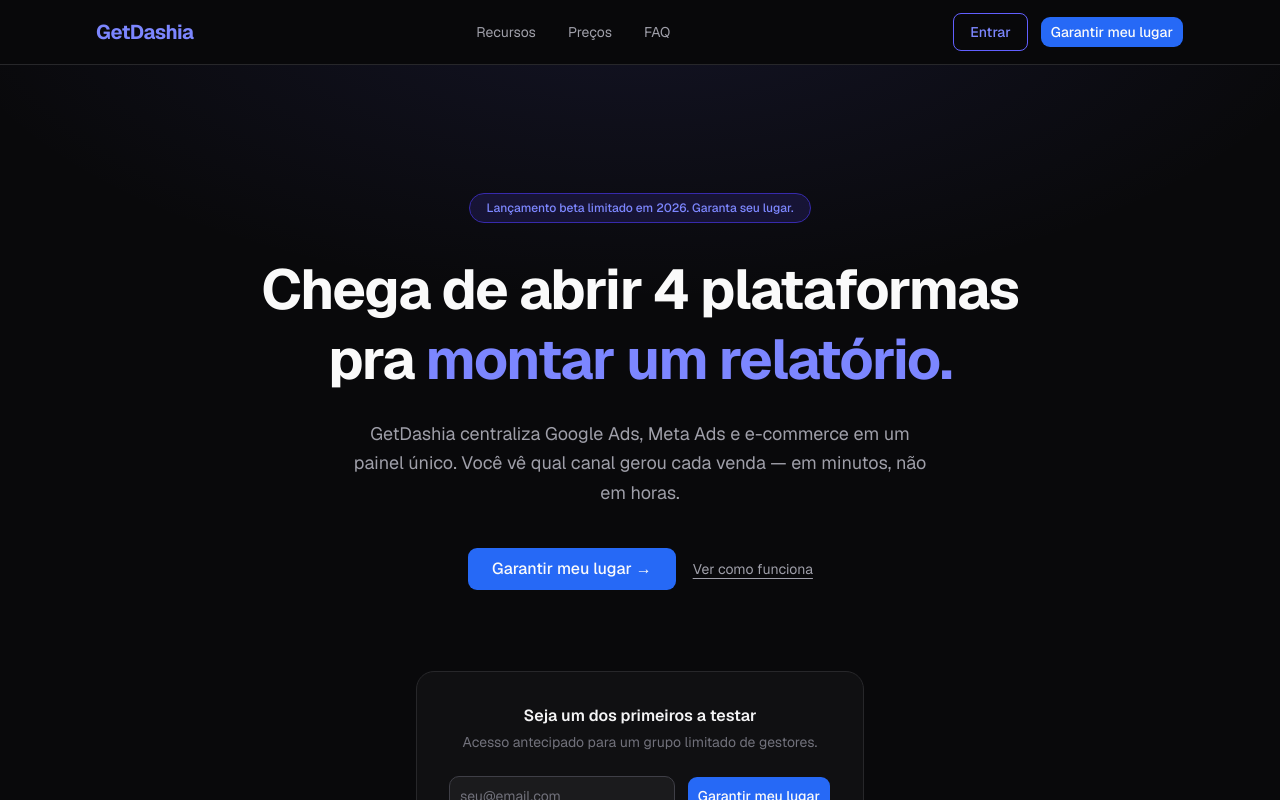
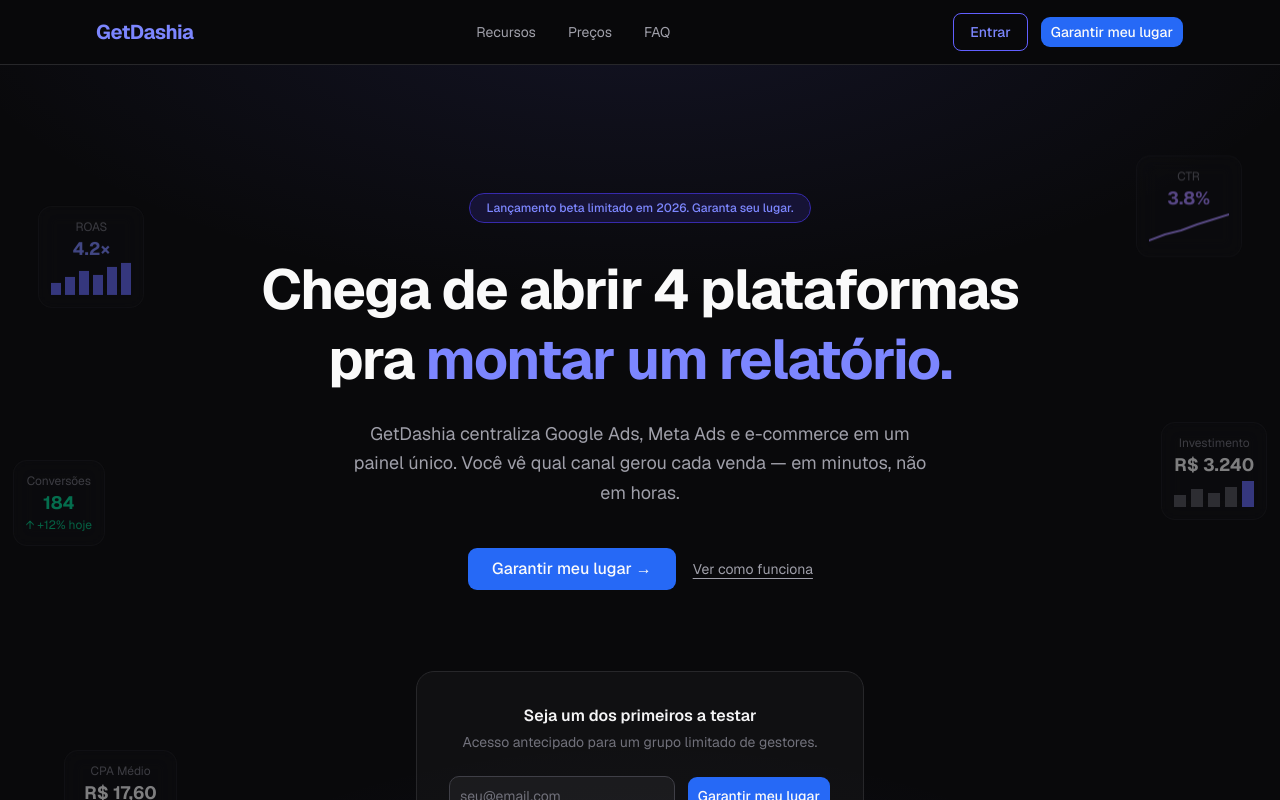
Before and after one commit to LuSan1986/projeto_getdashia, a Next.js app: page / in a window 1280 px wide. Shown: the top 800 px of the page. Built offline with nearby package versions, Linux system fonts and the light colour scheme.

Commit message:
feat(landing): add animated floating dashboard cards to hero background

```diff
--- a/src/components/landing/hero.tsx
+++ b/src/components/landing/hero.tsx
@@ -45,6 +45,94 @@ export default function Hero() {
             "radial-gradient(ellipse 80% 50% at 50% -10%, rgba(99,102,241,0.12) 0%, transparent 70%)",
         }}
       />
+
+      {/* Gradiente de profundidade centro-baixo */}
+      <div
+        aria-hidden
+        className="pointer-events-none absolute inset-0 -z-10"
+        style={{
+          background:
+            "radial-gradient(ellipse 60% 40% at 50% 100%, rgba(99,102,241,0.07) 0%, transparent 70%)",
+        }}
+      />
+
+      {/* Keyframes de flutuação */}
+      <style>{`
+        @keyframes float {
+          from { transform: translateY(0px); }
+          to   { transform: translateY(-12px); }
+        }
+      `}</style>
+
+      {/* Card A — ROAS (top-left) */}
+      <div
+        aria-hidden
+        className="pointer-events-none absolute opacity-30 sm:opacity-50 -z-10 bg-zinc-900/40 border border-zinc-800/50 rounded-xl p-3 backdrop-blur-sm"
+        style={{ top: '15%', left: '3%', animation: 'float 3.5s ease-in-out infinite alternate' }}
+      >
+        <p className="text-xs text-zinc-500">ROAS</p>
+        <p className="text-lg font-bold text-indigo-400">4.2×</p>
+        <svg width="80" height="32" viewBox="0 0 80 32" fill="none">
+          <rect x="0"  y="20" width="10" height="12" fill="#6366f1" />
+          <rect x="14" y="14" width="10" height="18" fill="#6366f1" />
+          <rect x="28" y="8"  width="10" height="24" fill="#6366f1" />
+          <rect x="42" y="12" width="10" height="20" fill="#6366f1" />
+          <rect x="56" y="4"  width="10" height="28" fill="#6366f1" />
+          <rect x="70" y="0"  width="10" height="32" fill="#6366f1" />
+        </svg>
+      </div>
+
+      {/* Card B — CTR (top-right) */}
+      <div
+        aria-hidden
+        className="pointer-events-none absolute opacity-30 sm:opacity-50 -z-10 bg-zinc-900/40 border border-zinc-800/50 rounded-xl p-3 backdrop-blur-sm"
+        style={{ top: '10%', right: '3%', animation: 'float 4.2s ease-in-out infinite alternate' }}
+      >
+        <p className="text-xs text-zinc-500">CTR</p>
+        <p className="text-lg font-bold text-violet-400">3.8%</p>
+        <svg width="80" height="32" viewBox="0 0 80 32" fill="none">
+          <polyline points="0,28 16,22 32,18 48,12 64,7 80,2" stroke="#a78bfa" strokeWidth="2" fill="none" strokeLinecap="round" strokeLinejoin="round" />
+        </svg>
+      </div>
+
+      {/* Card C — Conversões (mid-left, hidden mobile) */}
+      <div
+        aria-hidden
+        className="pointer-events-none absolute opacity-30 sm:opacity-50 -z-10 hidden sm:block bg-zinc-900/40 border border-zinc-800/50 rounded-xl p-3 backdrop-blur-sm"
+        style={{ top: '42%', left: '1%', animation: 'float 5s ease-in-out infinite alternate' }}
+      >
+        <p className="text-xs text-zinc-500">Conversões</p>
+        <p className="text-lg font-bold text-emerald-400">184</p>
+        <p className="text-xs text-emerald-500">↑ +12% hoje</p>
+      </div>
+
+      {/* Card D — Investimento (mid-right, hidden mobile) */}
+      <div
+        aria-hidden
+        className="pointer-events-none absolute opacity-30 sm:opacity-50 -z-10 hidden sm:block bg-zinc-900/40 border border-zinc-800/50 rounded-xl p-3 backdrop-blur-sm"
+        style={{ top: '38%', right: '1%', animation: 'float 3.8s ease-in-out infinite alternate' }}
+      >
+        <p className="text-xs text-zinc-500">Investimento</p>
+        <p className="text-lg font-bold text-zinc-100">R$ 3.240</p>
+        <svg width="80" height="28" viewBox="0 0 80 28" fill="none">
+          <rect x="0"  y="16" width="12" height="12" fill="#52525b" />
+          <rect x="17" y="10" width="12" height="18" fill="#52525b" />
+          <rect x="34" y="14" width="12" height="14" fill="#52525b" />
+          <rect x="51" y="8"  width="12" height="20" fill="#52525b" />
+          <rect x="68" y="2"  width="12" height="26" fill="#6366f1" />
+        </svg>
+      </div>
+
+      {/* Card E — CPA Médio (bottom-left, hidden mobile) */}
+      <div
+        aria-hidden
+        className="pointer-events-none absolute opacity-30 sm:opacity-50 -z-10 hidden sm:block bg-zinc-900/40 border border-zinc-800/50 rounded-xl p-3 backdrop-blur-sm"
+        style={{ bottom: '18%', left: '5%', animation: 'float 4.5s ease-in-out infinite alternate' }}
+      >
+        <p className="text-xs text-zinc-500">CPA Médio</p>
+        <p className="text-lg font-bold text-zinc-100">R$ 17,60</p>
+        <p className="text-xs text-zinc-600">Meta: R$ 20,00</p>
+      </div>
 
       <Badge
         variant="outline"
```
